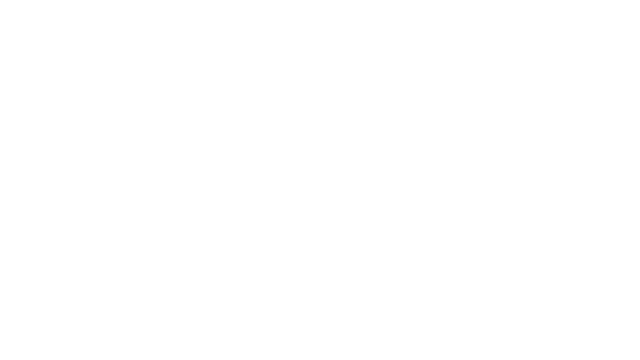
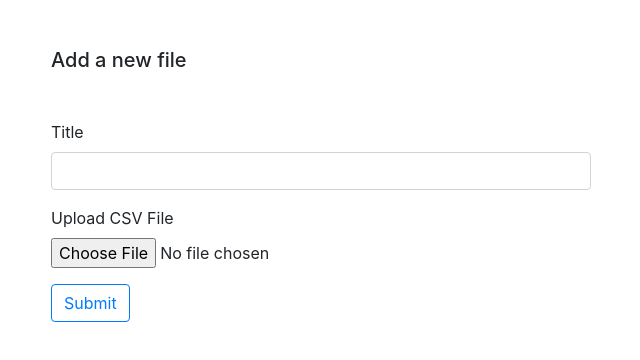
Before and after one commit to vercchy/analysis_and_visualization_frontend, a React (Create React App) app: page /tables/create in a window 1280 px wide. Before the commit this address had no page. Shown: the top 360 px of the page, without its empty margins (34-674 px from the left). Built offline with nearby package versions, Linux system fonts and the light colour scheme.

Commit message:
Form for uploading tables and sending data to the backend + changes in the way csv files are handled

```diff
--- a/src/components/App/App.tsx
+++ b/src/components/App/App.tsx
@@ -14,8 +14,8 @@
 
 
 import RendererComp from "../renderedData";
-import TableVisualizationWrapper from "../My-Custom-Tables/wrappers/Table-Visualization-Wrapper";
 import Tables from '../My-Custom-Tables/tables'
+import AddTable from "../My-Custom-Tables/Add-New-Table/AddTable";
 
 
 
@@ -50,11 +50,8 @@
                     <Route index element={<Home></Home>}></Route>
                     <Route path="/register" element={<Register></Register>}></Route>
                     <Route path="/login" element={<Login></Login>}></Route>
-                    <Route path="/tables/visualize/:id" element={<TableVisualizationWrapper></TableVisualizationWrapper>}></Route>
                     <Route path="/tables" element={<Tables></Tables>}></Route>
-
-
-
+                    <Route path="/tables/create" element={<AddTable></AddTable>}></Route>
                 </Routes>
             </div>
 
--- a/src/components/Home/home.tsx
+++ b/src/components/Home/home.tsx
@@ -68,8 +68,16 @@
                         <button className={"btn btn-outline-danger"} onClick={handleLogout}>Logout</button>
                     </div>
                     <div className="row">
-                        <Link to={`/tables`} className={"btn btn-light"}>My Files</Link>
+                        <div className={"col-md-2"}>
+                            <Link to={`/tables`} className={"btn btn-light"}>My Files</Link>
+                        </div>
+                        <div className={"col-md-3"}>
+                            <Link to={"/tables/create"} className={"btn btn-light"}>Add a new file</Link>
+                        </div>
+
+
                     </div>
+
                 </div>
             ) : (<div className="container mt-5">
                 <div className="row">
--- /dev/null
+++ b/src/components/My-Custom-Tables/Add-New-Table/AddTable.tsx
@@ -0,0 +1,86 @@
+import {useState} from "react";
+import axios from "axios";
+import {useNavigate} from "react-router-dom";
+
+const AddTable = () => {
+
+    const [title, setTitle] = useState<string>('');
+    const [csv_file, setCsvFile] = useState<File | null>(null);
+    const navigator = useNavigate();
+
+    const handleTitleChange = (event : React.ChangeEvent<HTMLInputElement>) => {
+        setTitle(event.target.value);
+    };
+
+    const handleFileChange = ( event : React.ChangeEvent<HTMLInputElement>) => {
+        if(event.target.files && event.target.files.length > 0) {
+            const uploadedFile = event.target.files[0];
+            setCsvFile(uploadedFile);
+        }
+
+    }
+    const handleFormSubmit = async (event : React.FormEvent<HTMLFormElement>) => {
+        event.preventDefault();
+        const formData = new FormData();
+        formData.append("title", title);
+        if (csv_file) {
+            formData.append("csv_file", csv_file);
+        }
+
+        try {
+            const accessToken = localStorage.getItem("accessToken");
+            if(accessToken) {
+            const response = await axios.post("http://127.0.0.1:8000/api/tables/create/", formData, {
+                headers : {
+                    'Content-Type' : 'multipart/form-data',
+                    'Authorization' : 'Bearer ' + String(accessToken)
+                }
+            });
+                console.log("Form submitted successfully!", response.data)
+                navigator('/tables');
+            } else {
+                console.log("User must be logged in to create a new table");
+            }
+        } catch(err) {
+            console.log("Error submitting form: ", err);
+        }
+
+    }
+    return (
+        <div className="container mt-5">
+            <h5 className="mb-5">Add a new file</h5>
+            <div className="row">
+                <div className="col-md-6">
+                    <form onSubmit={handleFormSubmit}>
+                        <div className="form-group">
+                            <label htmlFor="title">Title</label>
+                            <input className="form-control"
+                                   name="title"
+                                   type="text"
+                                   required
+                                   maxLength={100}
+                                   onChange={handleTitleChange}
+                                   id="title"/>
+                        </div>
+                        <div className="form-group">
+                            <label htmlFor="csv_file">Upload CSV File</label>
+                            <input className="form-control-file"
+                                   name="csv_file"
+                                   type="file"
+                                   accept=".csv"
+                                   required
+                                   onChange={handleFileChange}
+                                   id="csv_file"/>
+                        </div>
+                        <button type="submit" className="btn btn-outline-primary">Submit</button>
+
+
+                    </form>
+                </div>
+
+            </div>
+        </div>
+    )
+}
+
+export default AddTable;
--- a/src/components/My-Custom-Tables/tables.tsx
+++ b/src/components/My-Custom-Tables/tables.tsx
@@ -37,7 +37,7 @@
         try {
             const accessToken = localStorage.getItem("accessToken");
             if(accessToken) {
-              let response = await axios.get("http://127.0.0.1:8000/api/tables", {
+              let response = await axios.get("http://127.0.0.1:8000/api/tables/", {
                     method : 'get',
                     headers : {
                         'Authorization' : 'Bearer ' + String(accessToken)
--- a/src/components/My-Custom-Tables/wrappers/Table-Visualization-Wrapper.tsx
+++ /dev/null
@@ -1,17 +0,0 @@
-import React, {Component} from 'react'
-import {useParams} from "react-router-dom";
-import CreateYourChartProps from "../../functional/createYourChartProps";
-import TablesVisualize from '../tables-visualize';
-
-
-
-
-const TableVisualizationWrapper: React.FC = () => {
-    let {id} = useParams();
-    id = id !== undefined ? id : ''
-
-    return <TablesVisualize id={id}></TablesVisualize>
-
-}
-
-export default TableVisualizationWrapper;
--- a/src/components/functional/createYourChartProps.tsx
+++ b/src/components/functional/createYourChartProps.tsx
@@ -18,29 +18,50 @@
     //                 ],
     //             }
 
-    const content_array = param1.split("\\n").map(value => value.replace(/\r$/, ''));
+
+    const content_array = param1.trim().split("\n").map(value => value.replace(/\r$/, ''));
     const line_one = content_array[0].split(",");
-
-
-
-
 
 
     const data = []
     const fields = []
+    let array_of_entries = [];
+
     for (let i = 1; i < content_array.length; i++) {
-        const current_line = content_array[i].split(",");
+        array_of_entries = [];
+        let entry =  '';
+        let flag = false;
+        for(let k = 0; k < content_array[i].length; k++) {
+            const current_character = content_array[i].at(k);
+            if(current_character === ',' && !flag) {
+                array_of_entries.push(entry);
+                entry = '';
+                flag = false;
+
+            } else if(current_character === '\"') {
+                if(flag) {
+                    flag = false;
+                } else {
+                    flag = true;}
+            }
+            else {
+                entry += current_character;
+            }
+        }
+        array_of_entries.push(entry);
+        entry = '';
+
         const row_data: { [key: string]: any } = {};
 
 
         for (let j = 0; j < line_one.length; j++) {
-            row_data[line_one[j]] = current_line[j];
+            row_data[line_one[j]] = array_of_entries[j];
             const row_fields : {[key : string] : any} = {}
             //row_data['name'] = 'John'
             //row_data['age'] = 30
             if(i === content_array.length-1) {
                 row_fields["fid"] = line_one[j];
-                const isNumeric = isNaN(parseFloat(current_line[j]));
+                const isNumeric = isNaN(parseFloat(array_of_entries[j]));
                 if(isNumeric) {
                     row_fields["semanticType"] = "nominal";
                 } else {
```
